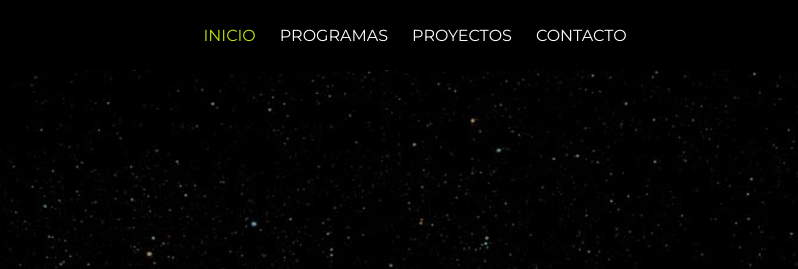
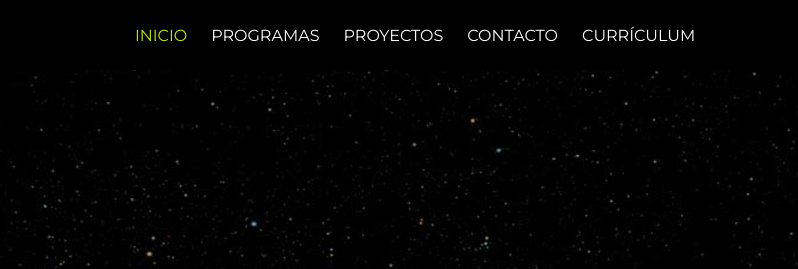
Before and after one commit to diegomc9205/MiPortfolio, a plain HTML site: page index.html in a window 1280 px wide. Shown: the top 269 px of the page, 213-1011 px from the left. Drawn offline with Linux system fonts and the light colour scheme.

Commit message:
Update index.html

```diff
--- a/index.html
+++ b/index.html
@@ -27,6 +27,8 @@
                             <li><a href="#programas" onclick="seleccionar(this)">PROGRAMAS</a></li>
                             <li><a href="#portfolio" onclick="seleccionar(this)">PROYECTOS</a></li>
                             <li><a href="#contacto" onclick="seleccionar(this)">CONTACTO</a></li>
+                            <li><a href="/img/curriculumDiego.jpg">CURRÍCULUM</a></li>
+
                         </ul>
                     </nav>
 
```
